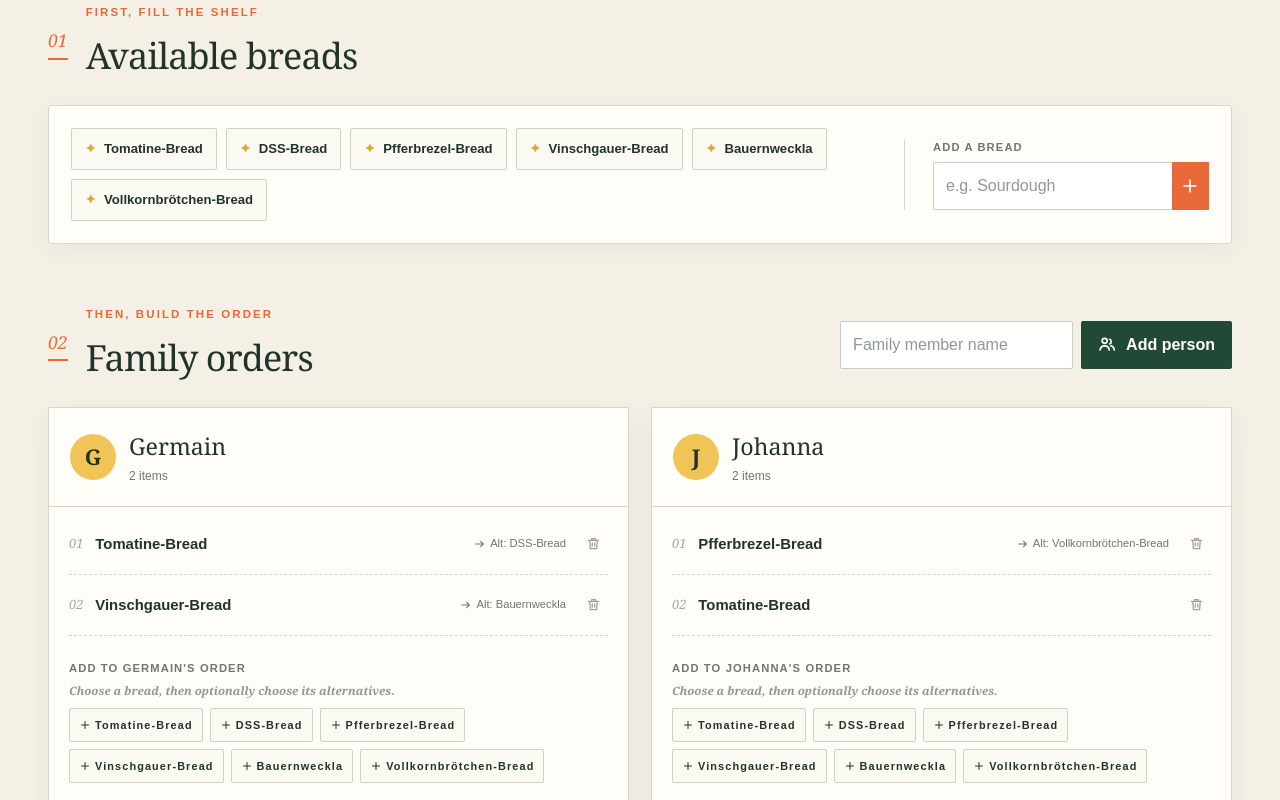
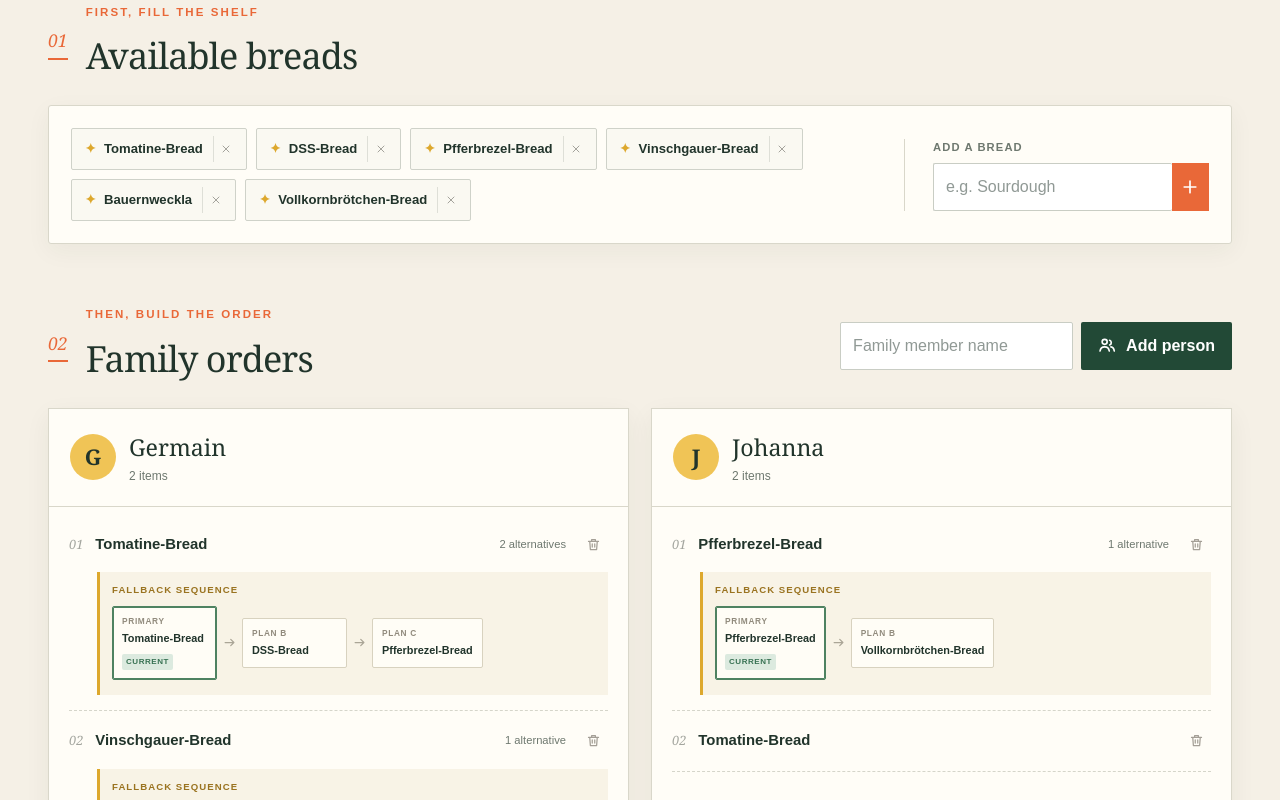
Before and after one commit to GermainGirndt/DSS-Broker, a Next.js app in the folder dss-broker/: page / in a window 1280 px wide. Shown: the part 360-1160 px from the top of the page. Built offline with nearby package versions, Linux system fonts and the light colour scheme.

Commit message:
Add item sequence handling and delete functionality for products

```diff
--- a/dss-broker/app/globals.css
+++ b/dss-broker/app/globals.css
@@ -22,8 +22,11 @@ h1 { font-family:Georgia,serif; font-size:clamp(3.5rem,7vw,6rem); line-height:.8
 h2 { margin:0; font-family:Georgia,serif; font-size:2.25rem; font-weight:500; letter-spacing:-.025em; }
 .product-bar { display:flex; gap:32px; align-items:center; background:var(--paper); border:1px solid var(--line); border-radius:3px; padding:22px; box-shadow:0 7px 24px rgba(42,51,43,.05); }
 .chips { display:flex; flex-wrap:wrap; gap:9px; flex:1; }
-.chip { display:inline-flex; gap:8px; align-items:center; padding:10px 13px; border:1px solid #cfd2c9; border-radius:2px; background:#faf9f2; font-size:.82rem; font-weight:700; }
+.chip { display:inline-flex; gap:8px; align-items:center; padding:7px 7px 7px 13px; border:1px solid #cfd2c9; border-radius:2px; background:#faf9f2; font-size:.82rem; font-weight:700; }
 .grain { color:var(--gold); }
+.chip>button { display:grid; place-items:center; width:26px; height:26px; margin-left:2px; border:0; border-left:1px solid #dedfd7; background:transparent; color:#a4a39c; }
+.chip>button:hover { color:#bd4e34; background:#fff1ec; }
+.chip>button svg { width:12px; height:12px; }
 .inline-form { min-width:260px; border-left:1px solid var(--line); padding-left:28px; }
 .inline-form label,.add-order { display:block; color:var(--muted); font-size:.7rem; font-weight:800; text-transform:uppercase; letter-spacing:.1em; }
 .inline-form div { display:flex; margin-top:7px; }
@@ -52,9 +55,19 @@ h3 { margin:0; font-family:Georgia,serif; font-size:1.45rem; }
 .delete-item:hover { color:#bd4e34; border-color:#e4c0b6; background:#fff5f1; }
 .delete-item svg { width:15px; height:15px; }
 .unavailable>.item-main>.item-name>strong { text-decoration:line-through; color:#8b8d87; }
-.fallback { margin:13px 0 0 28px; padding:10px 13px; border-left:3px solid var(--gold); background:#f8f3e6; }
-.fallback>span { color:#9a7320; font-size:.64rem; font-weight:900; text-transform:uppercase; letter-spacing:.11em; }
-.fallback .order-item { border:0; padding-bottom:2px; }
+.fallback-route { margin:13px 0 0 28px; padding:11px 12px 12px; border-left:3px solid var(--gold); background:#f8f3e6; overflow:hidden; }
+.fallback-route>span { display:block; margin-bottom:8px; color:#9a7320; font-size:.6rem; font-weight:900; text-transform:uppercase; letter-spacing:.11em; }
+.fallback-steps { display:flex; align-items:stretch; overflow-x:auto; padding-bottom:3px; }
+.fallback-step-wrap { display:flex; align-items:center; flex:0 0 auto; }
+.fallback-step-wrap>svg { width:15px; height:15px; margin:0 5px; color:#aaa596; }
+.fallback-step { position:relative; min-width:105px; padding:8px 9px; border:1px solid #d8d2bf; border-radius:2px; background:#fffdf6; }
+.fallback-step small,.fallback-step strong { display:block; }
+.fallback-step small { color:#918b7d; font-size:.52rem; font-weight:900; letter-spacing:.08em; text-transform:uppercase; }
+.fallback-step strong { margin-top:3px; color:var(--ink); font-size:.68rem; }
+.fallback-step em { display:inline-block; margin-top:5px; padding:2px 4px; border-radius:2px; background:#dceadf; color:#387253; font-size:.5rem; font-style:normal; font-weight:900; letter-spacing:.07em; text-transform:uppercase; }
+.fallback-step.step-current { border-color:#4e8261; box-shadow:inset 0 0 0 1px #4e8261; }
+.fallback-step.step-unavailable { background:#eeeae1; opacity:.66; }
+.fallback-step.step-unavailable strong { text-decoration:line-through; }
 .add-order { padding:17px 20px 21px; }
 .choice-hint { display:block; margin-top:5px; color:#92968f; font-family:Georgia,serif; font-size:.72rem; font-style:italic; letter-spacing:0; text-transform:none; }
 .add-order.choosing-alternative { margin:0 12px 12px; padding:14px; border:1px solid #e0c46e; background:#fbf4dc; }
--- a/dss-broker/app/page.tsx
+++ b/dss-broker/app/page.tsx
@@ -49,6 +49,16 @@ function starterOrders(): FamilyOrder[] {
 function activeItem(node: ItemNode): ItemNode | null {
   if (node.status !== "Non Available") return node;
   return node.alternativeOrderItem ? activeItem(node.alternativeOrderItem) : null;
+}
+
+function itemSequence(node: ItemNode) {
+  const sequence: ItemNode[] = [];
+  let current: ItemNode | null = node;
+  while (current) {
+    sequence.push(current);
+    current = current.alternativeOrderItem;
+  }
+  return sequence;
 }
 
 function tallyItems(items: ItemNode[]) {
@@ -104,6 +114,15 @@ export default function Home() {
     if (!name || products.some((entry) => entry.toLowerCase() === name.toLowerCase())) return;
     setProducts((current) => [...current, name]);
     setNewProduct("");
+  };
+
+  const deleteProduct = (productName: string) => {
+    setProducts((current) => current.filter((name) => name !== productName));
+    setUnavailableProducts((current) => {
+      const next = new Set(current);
+      next.delete(productName);
+      return next;
+    });
   };
 
   const addPerson = () => {
@@ -190,7 +209,7 @@ export default function Home() {
         </div>
         <div className="product-bar">
           <div className="chips">
-            {products.map((name) => <span className="chip" key={name}><span className="grain">✦</span>{name}</span>)}
+            {products.map((name) => <span className="chip" key={name}><span className="grain">✦</span><span>{name}</span><button onClick={() => deleteProduct(name)} aria-label={`Delete ${name} from available breads`} title="Delete available bread"><Icon name="x" /></button></span>)}
           </div>
           <form className="inline-form" onSubmit={(event) => { event.preventDefault(); addProduct(); }}>
             <label htmlFor="product">Add a bread</label>
@@ -241,10 +260,13 @@ export default function Home() {
 }
 
 function OrderRow({ node, index, onDelete }: { node: ItemNode; index: number; onDelete?: () => void }) {
+  const sequence = itemSequence(node);
+  const effectiveItem = activeItem(node);
+
   return (
     <div className={`order-item ${node.status === "Non Available" ? "unavailable" : ""}`}>
-      <div className="item-main"><span className="item-index">{String(index).padStart(2, "0")}</span><div className="item-name"><strong>{node.product.name}</strong>{node.alternativeOrderItem && <small><Icon name="arrow" /> Alt: {node.alternativeOrderItem.product.name}</small>}</div>{onDelete && <button className="delete-item" onClick={onDelete} aria-label={`Delete ${node.product.name}`} title="Delete order item"><Icon name="trash" /></button>}</div>
-      {node.status === "Non Available" && node.alternativeOrderItem && <div className="fallback"><span>Using alternative</span><OrderRow node={node.alternativeOrderItem} index={index} /></div>}
+      <div className="item-main"><span className="item-index">{String(index).padStart(2, "0")}</span><div className="item-name"><strong>{node.product.name}</strong>{sequence.length > 1 && <small>{sequence.length - 1} alternative{sequence.length > 2 ? "s" : ""}</small>}</div>{onDelete && <button className="delete-item" onClick={onDelete} aria-label={`Delete ${node.product.name}`} title="Delete order item"><Icon name="trash" /></button>}</div>
+      {sequence.length > 1 && <div className="fallback-route"><span>Fallback sequence</span><div className="fallback-steps">{sequence.map((choice, choiceIndex) => <div className="fallback-step-wrap" key={choice.id}>{choiceIndex > 0 && <Icon name="arrow" />}<span className={`fallback-step ${choice.status === "Non Available" ? "step-unavailable" : ""} ${effectiveItem?.id === choice.id ? "step-current" : ""}`}><small>{choiceIndex === 0 ? "Primary" : `Plan ${String.fromCharCode(65 + choiceIndex)}`}</small><strong>{choice.product.name}</strong>{effectiveItem?.id === choice.id && <em>Current</em>}</span></div>)}</div></div>}
     </div>
   );
 }
```
